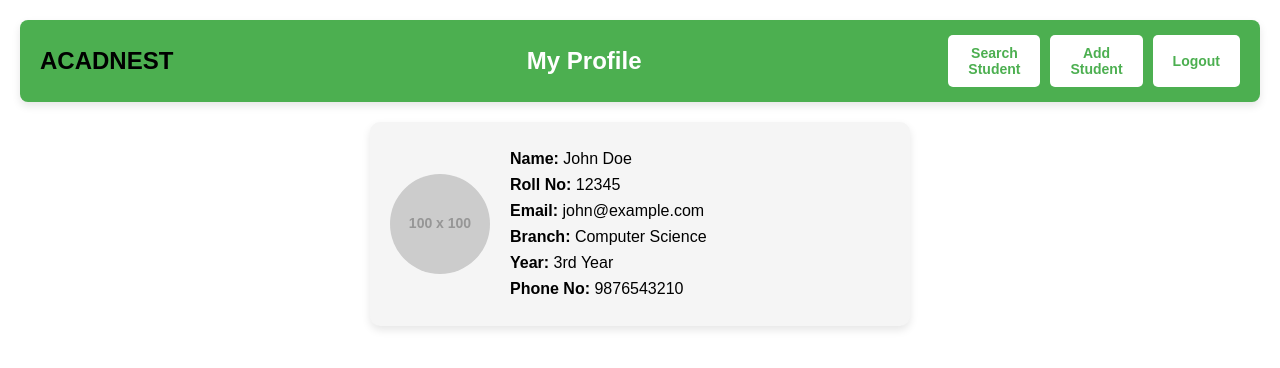
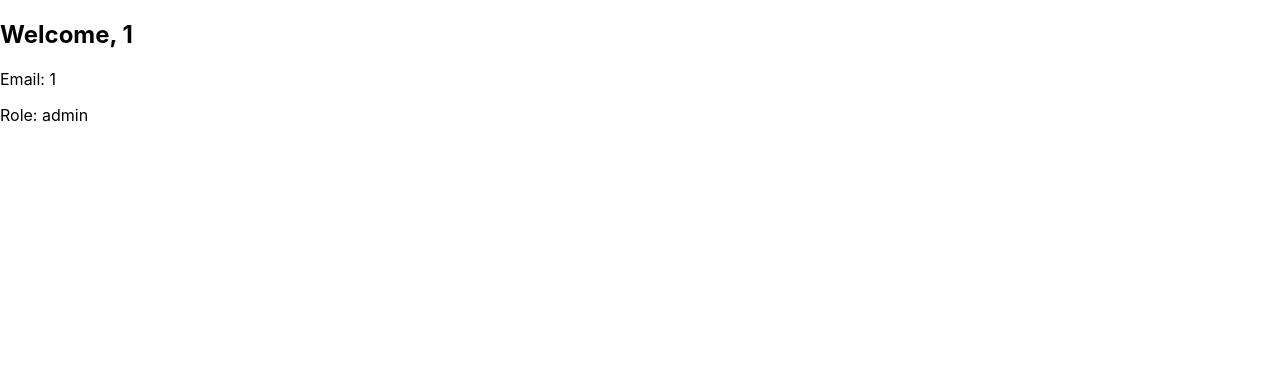
Before and after one commit to deepak728/AcadNest, a React (Create React App) app in the folder acadnest-frontend/: page /profile in a window 1280 px wide. Shown: the top 368 px of the page. Built offline with nearby package versions, Linux system fonts and the light colour scheme; sample sign-in values are in the browser's storage.

Commit message:
oauth fix

```diff
--- a/acadnest-frontend/src/App.js
+++ b/acadnest-frontend/src/App.js
@@ -5,6 +5,7 @@ import SearchPage from "./components/SearchPage";
 import AddStudentPage from "./components/AddStudent";
 import ProfilePage from "./components/ProfilePage";
 import SignUpPage from "./components/SignUpPage";
+import OAuthSuccess from "./components/OAuthSuccessPage";
 
 function App() {
   return (
@@ -16,6 +17,7 @@ function App() {
         <Route path="/profile" element={<ProfilePage />} />
         <Route path="/" element={<LoginPage />} />
         <Route path="/signup" element={<SignUpPage />} />
+        <Route path="/oauth-success" element={<OAuthSuccess />} />
       </Routes>
     </Router>
   );
--- a/acadnest-frontend/src/components/LoginPage.js
+++ b/acadnest-frontend/src/components/LoginPage.js
@@ -1,13 +1,48 @@
-import React from "react";
+import React, { useEffect } from "react";
 import { useNavigate } from "react-router-dom";
+import axios from "axios";
 
 const LoginPage = () => {
   const navigate = useNavigate();
 
-  const handleLogin = () => {
-    // After login, redirect to search page
-    navigate("/search");
+  const handleGoogleLogin = () => {
+    // Redirect to the backend OAuth2 endpoint
+    window.location.href = "http://localhost:8081/oauth2/authorization/google";
   };
+
+  // Handle the OAuth2 callback
+  const handleOAuthCallback = async () => {
+    try {
+      // Call the backend to get the JWT token and user details
+      const response = await axios.get("http://localhost:8081/oauth/google/callback");
+      const { jwt, isSuccessFul, message } = response.data;
+
+      if (isSuccessFul) {
+        // Store the JWT token in localStorage
+        localStorage.setItem("token", jwt);
+
+        // Parse the user details from the message
+        const userDetails = JSON.parse(message);
+        console.log("User details:", userDetails);
+
+        // Redirect to the profile page
+        navigate("/profile", { state: { userDetails } });
+      } else {
+        console.error("Authentication failed:", message);
+      }
+    } catch (error) {
+      console.error("OAuth2 callback failed:", error);
+    }
+  };
+
+  // Check for the OAuth2 callback on component mount
+  useEffect(() => {
+    const urlParams = new URLSearchParams(window.location.search);
+    const code = urlParams.get("code");
+    if (code) {
+      handleOAuthCallback();
+    }
+  }, []);
 
   return (
     <div style={styles.container}>
@@ -20,10 +55,13 @@ const LoginPage = () => {
       <input type="password" placeholder="Password" style={styles.input} />
 
       {/* Login Button */}
-      <button style={styles.button} onClick={handleLogin}>Login</button>
+      <button style={styles.button}>Login</button>
 
       {/* Google OAuth Button */}
-      <button style={{ ...styles.button, backgroundColor: "#DB4437" }}>
+      <button
+        style={{ ...styles.button, backgroundColor: "#DB4437" }}
+        onClick={handleGoogleLogin}
+      >
         Login with Google
       </button>
 
--- /dev/null
+++ b/acadnest-frontend/src/components/OAuthSuccessPage.js
@@ -0,0 +1,43 @@
+import React, { useEffect } from "react";
+import { useNavigate } from "react-router-dom";
+
+const OAuthSuccess = () => {
+  const navigate = useNavigate();
+
+  useEffect(() => {
+    const urlParams = new URLSearchParams(window.location.search);
+    const jwt = urlParams.get("jwt");
+
+    if (jwt) {
+      console.log("JWT from URL:", jwt);
+      localStorage.setItem("token", jwt);
+
+      // Decode JWT to extract user details (optional)
+      const userDetails = parseJwt(jwt);
+      console.log("User details:", userDetails);
+
+      // Delay navigation slightly to ensure storage completes
+      setTimeout(() => {
+        navigate("/profile", { state: { userDetails } });
+      }, 100);
+    } else {
+      console.error("JWT token missing in URL");
+      navigate("/signup");
+    }
+  }, []);
+
+  const parseJwt = (token) => {
+    try {
+      const base64Url = token.split(".")[1];
+      const base64 = base64Url.replace(/-/g, "+").replace(/_/g, "/");
+      return JSON.parse(atob(base64));
+    } catch (error) {
+      console.error("Error decoding JWT:", error);
+      return null;
+    }
+  };
+
+  return <h2>Redirecting...</h2>;
+};
+
+export default OAuthSuccess;
--- a/acadnest-frontend/src/components/ProfilePage.js
+++ b/acadnest-frontend/src/components/ProfilePage.js
@@ -1,45 +1,49 @@
-import React from "react";
-import { useNavigate } from "react-router-dom";
-import "./SearchPage.css"; // Use the same CSS for consistency
+import React, { useEffect, useState } from "react";
+import { useLocation, useNavigate } from "react-router-dom";
 
 const ProfilePage = () => {
+  const location = useLocation();
   const navigate = useNavigate();
+  const [userDetails, setUserDetails] = useState(location.state?.userDetails || null);
 
-  // Mock data (Replace this with an API call to fetch user data)
-  const user = {
-    name: "John Doe",
-    rollNo: "12345",
-    email: "john@example.com",
-    branch: "Computer Science",
-    year: "3rd Year",
-    photo: "https://via.placeholder.com/100",
-    phoneNo: "9876543210",
+  useEffect(() => {
+    if (!userDetails) {
+      // Try fetching from localStorage
+      const token = localStorage.getItem("token");
+      if (token) {
+        setUserDetails(parseJwt(token)); // Decode JWT
+      } else {
+        console.error("No JWT found, redirecting to login...");
+        navigate("/login"); // Redirect if no token
+      }
+    }
+  }, [userDetails, navigate]);
+
+  useEffect(() => {
+    console.log("UserDetails:", userDetails);
+}, [userDetails]);
+
+
+  const parseJwt = (token) => {
+    try {
+      const base64Url = token.split(".")[1];
+      const base64 = base64Url.replace(/-/g, "+").replace(/_/g, "/");
+      return JSON.parse(atob(base64));
+    } catch (error) {
+      console.error("Error decoding JWT:", error);
+      return null;
+    }
   };
 
+  if (!userDetails) {
+    return <h2>Loading Profile...</h2>;
+  }
+
   return (
-    <div className="search-page">
-      <div className="top-tile">
-        <div className="find-people-left">ACADNEST</div>
-        <div className="find-people-center">My Profile</div>
-        <div className="top-buttons">
-          <button className="button" onClick={() => navigate("/search")}>Search Student</button>
-          <button className="button" onClick={() => navigate("/add-student")}>Add Student</button>
-          <button className="button">Logout</button>
-        </div>
-      </div>
-
-      {/* Profile Details */}
-      <div className="profile-container">
-        <img src={user.photo} alt="Profile" className="profile-photo" />
-        <div className="profile-info">
-          <p><strong>Name:</strong> {user.name}</p>
-          <p><strong>Roll No:</strong> {user.rollNo}</p>
-          <p><strong>Email:</strong> {user.email}</p>
-          <p><strong>Branch:</strong> {user.branch}</p>
-          <p><strong>Year:</strong> {user.year}</p>
-          <p><strong>Phone No:</strong> {user.phoneNo}</p>
-        </div>
-      </div>
+    <div>
+      <h2>Welcome, {userDetails.sub}</h2>
+      <p>Email: {userDetails.sub}</p>
+      <p>Role: {userDetails.role}</p>
     </div>
   );
 };
--- a/acadnest-frontend/src/components/SignUpPage.js
+++ b/acadnest-frontend/src/components/SignUpPage.js
@@ -1,8 +1,43 @@
-import React from "react";
+import React, { useEffect } from "react";
 import { useNavigate } from "react-router-dom";
 
 const SignUpPage = () => {
   const navigate = useNavigate();
+
+  const handleGoogleSignUp = () => {
+    // Redirect to the backend OAuth2 endpoint
+    window.location.href = "http://localhost:8081/oauth2/authorization/google";
+  };
+
+  // Handle OAuth2 success response
+  useEffect(() => {
+    const urlParams = new URLSearchParams(window.location.search);
+    const jwt = urlParams.get("jwt");
+
+    if (jwt) {
+      // Store JWT in localStorage
+      localStorage.setItem("token", jwt);
+
+      // Decode JWT to get user details (optional)
+      const userDetails = parseJwt(jwt);
+      console.log("User details:", userDetails);
+
+      // Redirect to profile page with user details
+      navigate("/profile", { state: { userDetails } });
+    }
+  }, []);
+
+  // Function to decode JWT (Basic parsing, use a library like jwt-decode in production)
+  const parseJwt = (token) => {
+    try {
+      const base64Url = token.split(".")[1];
+      const base64 = base64Url.replace(/-/g, "+").replace(/_/g, "/");
+      return JSON.parse(atob(base64));
+    } catch (error) {
+      console.error("Error decoding JWT:", error);
+      return null;
+    }
+  };
 
   return (
     <div style={styles.container}>
@@ -18,13 +53,18 @@ const SignUpPage = () => {
       <button style={styles.button}>Sign Up</button>
 
       {/* Google OAuth Sign Up Button */}
-      <button style={{ ...styles.button, backgroundColor: "#DB4437" }}>
+      <button
+        style={{ ...styles.button, backgroundColor: "#DB4437" }}
+        onClick={handleGoogleSignUp}
+      >
         Sign Up with Google
       </button>
 
       {/* Links */}
       <div style={styles.links}>
-        <span style={styles.link} onClick={() => navigate("/login")}>Already have an account? Login</span>
+        <span style={styles.link} onClick={() => navigate("/login")}>
+          Already have an account? Login
+        </span>
       </div>
     </div>
   );
```
Also changed, not shown: 2 other files (tests, documents, lock files or other folders).
